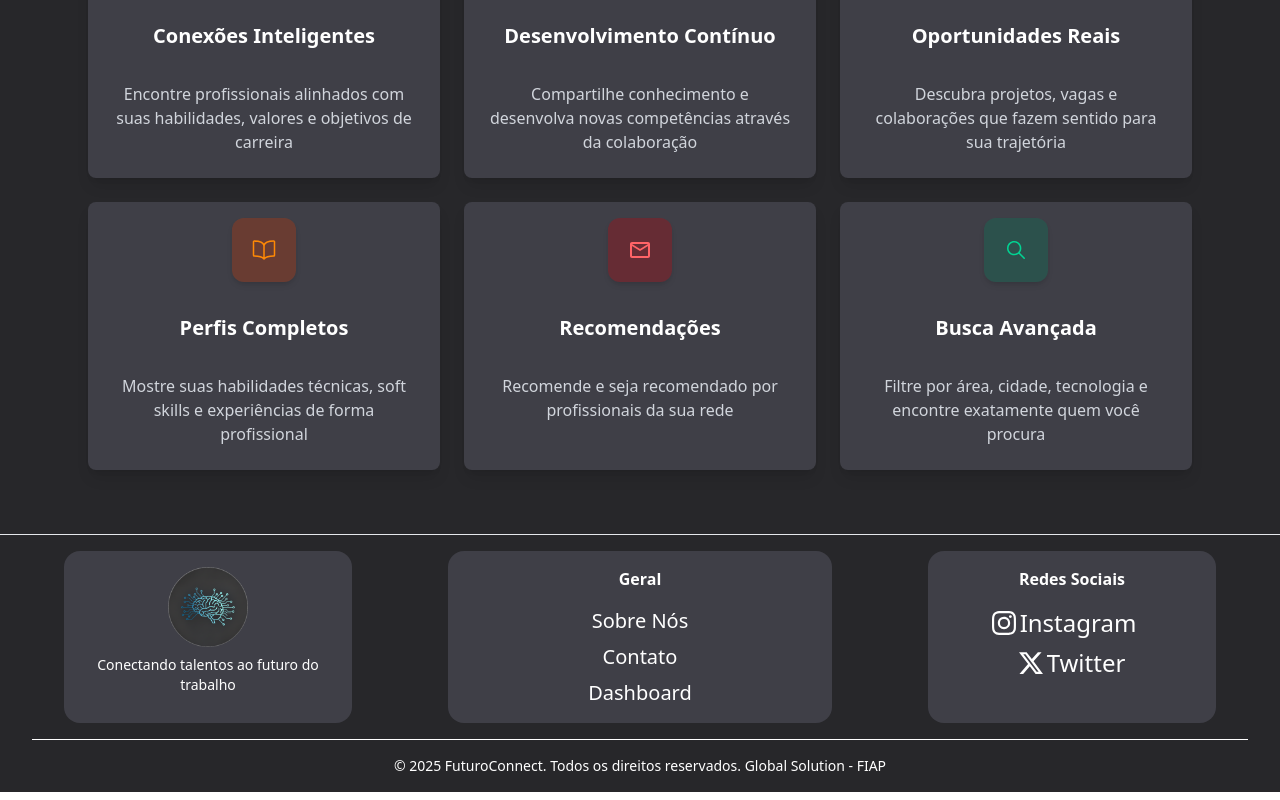
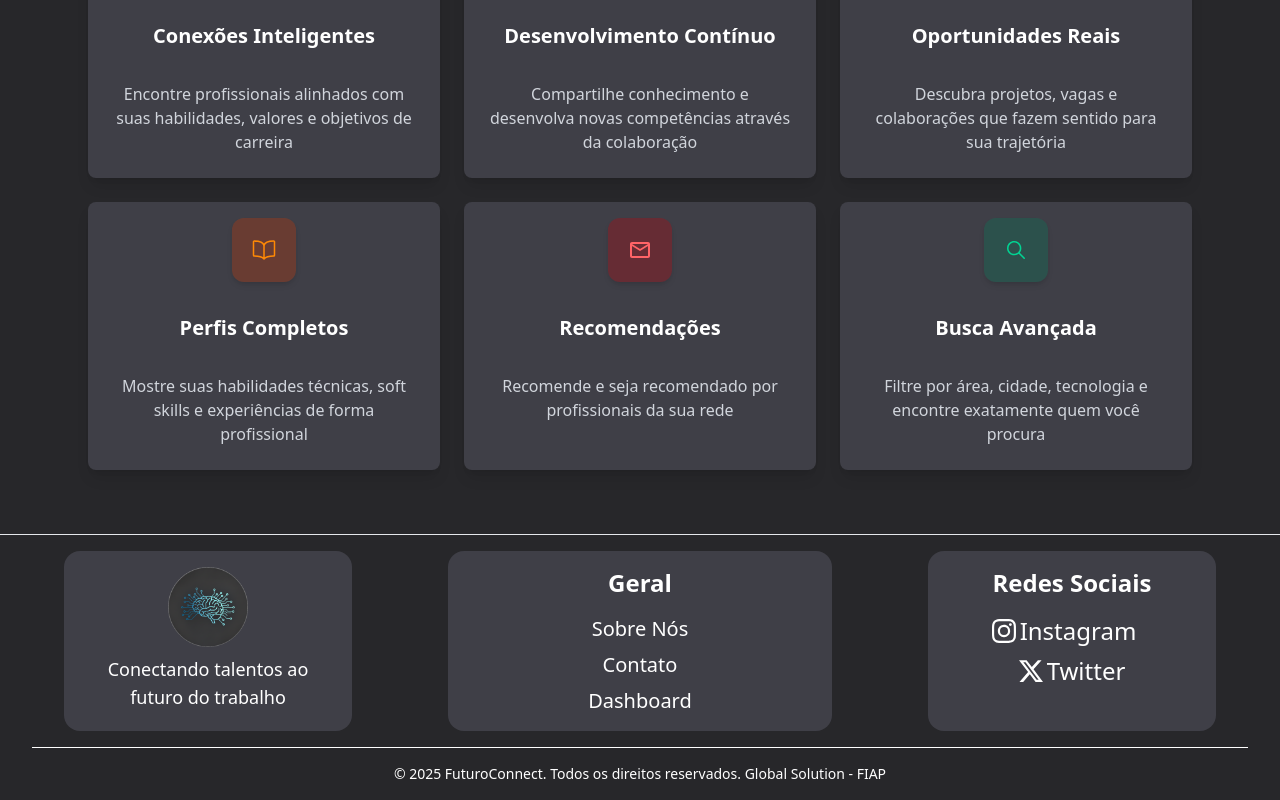
Before and after one commit to MGmanfre/GS-WebDev-FrontEnd, a React (Vite) app in the folder future/: page / in a window 1280 px wide. Shown: the part 1025-1825 px from the top of the page. Built offline with nearby package versions, Linux system fonts and the light colour scheme.

Commit message:
fix: footer

```diff
--- a/future/src/components/Footer.jsx
+++ b/future/src/components/Footer.jsx
@@ -11,11 +11,11 @@ export default function Footer() {
                 <div className="flex flex-col md:flex-row items-stretch justify-center gap-24 py-4">
                     <div className="bg-zinc-700 shadow-black rounded-2xl flex flex-col items-center p-4 w-full md:w-72">
                         <img src={footerLogo} alt="Logo" className="h-20 w-auto" />
-                        <p className="text-sm mt-2 text-center">Conectando talentos ao futuro do trabalho</p>
+                        <p className="text-lg mt-2 text-center">Conectando talentos ao futuro do trabalho</p>
                     </div>
 
                     <div className="bg-zinc-700 shadow-black rounded-2xl flex flex-col items-center p-4 w-full md:w-96">
-                        <h4 className="font-bold text-white mb-4">Geral</h4>
+                        <h4 className="text-2xl font-bold text-white mb-4">Geral</h4>
                         <ul className="flex flex-col space-y-2 text-xl text-center">
                             <li><Link to="/about" className="hover:text-black transition-colors duration-200">Sobre Nós</Link></li>
                             <li><Link to="/contact" className="hover:text-black transition-colors duration-200">Contato</Link></li>
@@ -24,7 +24,7 @@ export default function Footer() {
                     </div>
 
                     <div className="bg-zinc-700 shadow-black rounded-2xl flex flex-col items-center p-4 w-full md:w-72">
-                        <h4 className="font-bold text-white mb-4">Redes Sociais</h4>
+                        <h4 className="text-2xl font-bold text-white mb-4">Redes Sociais</h4>
                         <ul className="flex flex-col items-center gap-2 justify-center space-x-4 text-2xl">
                             <li><a href="#" className="hover:text-black transition-colors duration-200 flex flex-row gap-1 items-center"><SiInstagram/>Instagram</a></li>
                             <li><a href="#" className="hover:text-black transition-colors duration-200 flex flex-row gap-1 items-center"><BsTwitterX/>Twitter</a></li>
```
